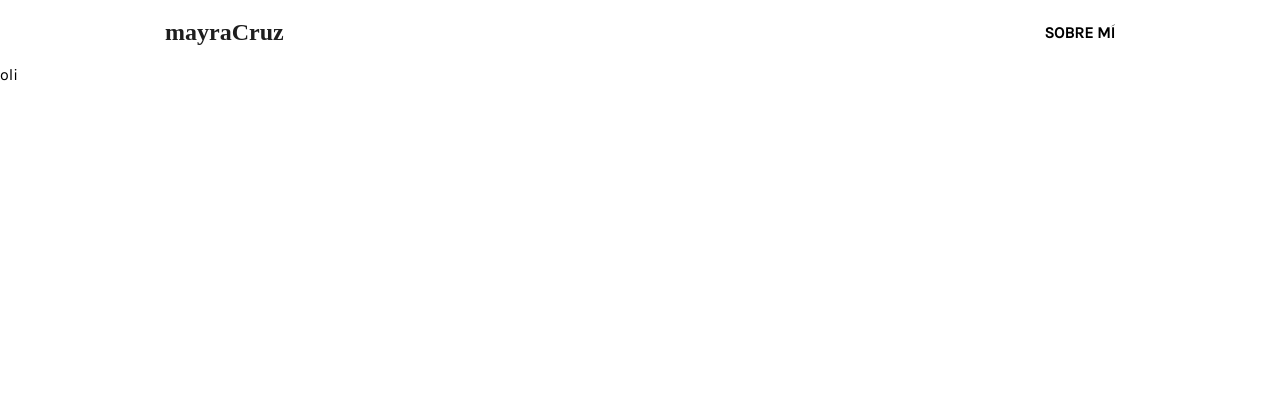
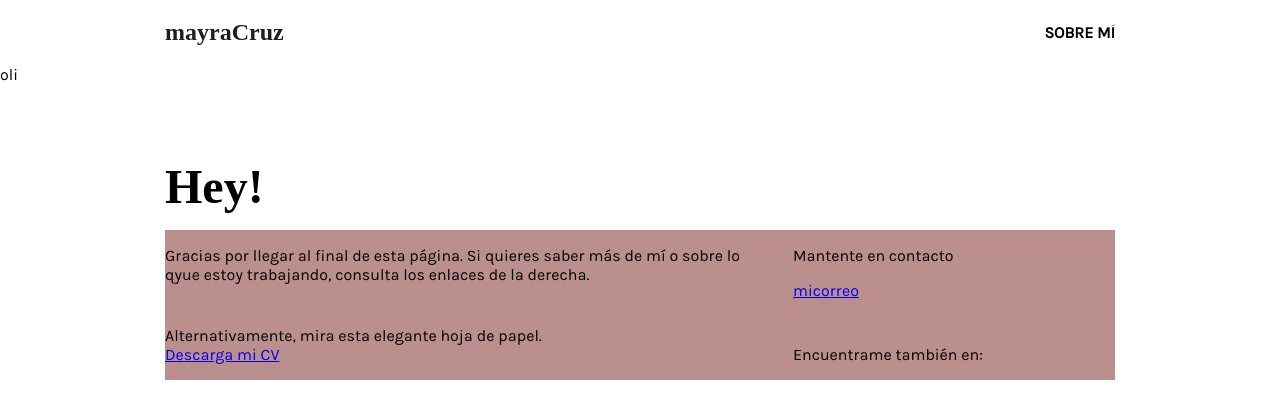
Before and after one commit to cruzmayra/portfolio-m-ayra, a React (Create React App) app: page / in a window 1280 px wide. Shown: the top 418 px of the page. Built offline with nearby package versions, Linux system fonts and the light colour scheme.

Commit message:
Estructura del footer

```diff
--- a/src/App.js
+++ b/src/App.js
@@ -1,6 +1,7 @@
 import React from 'react';
 import { Header } from './views/Header';
 import { Switch, Route } from 'react-router-dom';
+import { Footer } from './views/Footer';
 //import './App.css';
 
 function App() {
@@ -12,6 +13,7 @@ function App() {
           <div>oli</div>
         </Route>
       </Switch>
+      <Footer />
     </div>
   );
 }
--- a/src/index.scss
+++ b/src/index.scss
@@ -55,6 +55,7 @@ header {
 
 .container {
   display: flex;
+  flex-direction: column;
   margin: 0 auto;
   max-width: 950px;
   width: 90%;
@@ -70,3 +71,35 @@ header {
   font-size: 24px;
   font-weight: 700;
 }
+
+.title {
+  font-family: 'Tiempos';
+  font-size: 48px;
+  font-weight: 700;
+  line-height: 56px;
+}
+
+footer {
+  padding: 60px 0;
+  h3 {
+    margin: 15px 0;
+  }
+  .column-container {
+    background: rosybrown;
+    display: flex;
+    height: 150px;
+    .first-column {
+      display: flex;
+      flex: 0 1 65%;
+      flex-direction: column;
+      justify-content: space-between;
+    }
+    .second-column {
+      display: flex;
+      flex: 0 1 35%;
+      padding-left: 30px;
+      flex-direction: column;
+      justify-content: space-between;
+    }
+  }
+}
--- /dev/null
+++ b/src/views/Footer.js
@@ -0,0 +1,35 @@
+import React from 'react'
+import { Link } from 'react-router-dom'
+
+export const Footer = () => {
+    return (
+        <footer>
+            <section className="container">
+                <h3 className="title">Hey!</h3>
+                <div className="column-container">
+                    <div className="first-column">
+                        <div>
+                            <p>Gracias por llegar al final de esta página. Si quieres saber más de mí o sobre lo qyue estoy trabajando, consulta los enlaces de la derecha.</p>
+                        </div>
+                        <div>
+                            <p>
+                                Alternativamente, mira esta elegante hoja de papel.
+                                <br></br>
+                                <Link to="#">Descarga mi CV</Link>
+                            </p>
+                        </div>
+                    </div>
+                    <div className="second-column">
+                        <div>
+                            <p>Mantente en contacto</p>
+                            <a href="tomail:velazquez.leonora@gmail.com">micorreo</a>
+                        </div>
+                        <div>
+                            <p>Encuentrame también en:</p>
+                        </div>
+                    </div>
+                </div>
+            </section>
+        </footer>
+    )
+}
```
